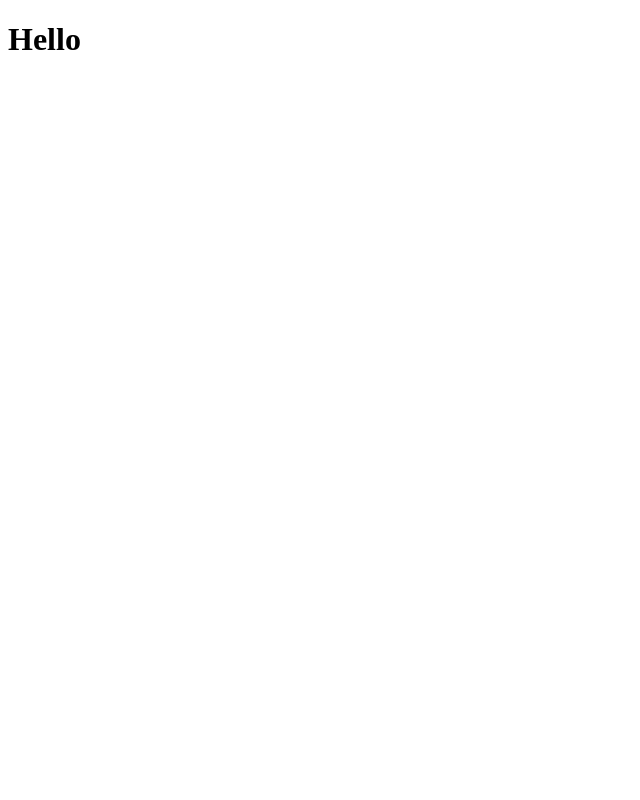
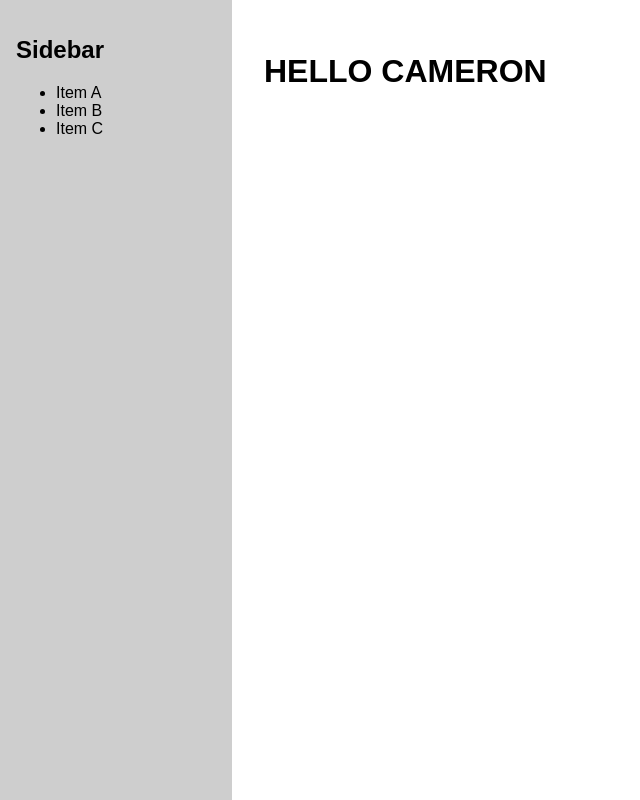
Before and after one commit to henrynitzberg/SchorgApp, a React (Vite) app in the folder frontend/: page / in a window 1280 px wide. Shown: the whole page, without its empty margins (0-640 px from the left). Built offline with nearby package versions, Linux system fonts and the light colour scheme.

Commit message:
sidebar wip

```diff
--- a/frontend/src/App.jsx
+++ b/frontend/src/App.jsx
@@ -2,6 +2,7 @@ import { useState } from "react";
 import { Routes, Route, BrowserRouter } from "react-router-dom";
 
 import Home from "./pages/Home.jsx";
+import Layout from "./components/Layout.jsx";
 
 import "./css/index.css";
 
@@ -9,7 +10,9 @@ function App() {
   return (
     <BrowserRouter>
       <Routes>
-        <Route path="/" element={<Home />} />
+        <Route path="/" element={<Layout />}>
+            <Route index element={<Home />} />
+        </Route>
       </Routes>
     </BrowserRouter>
   );
--- /dev/null
+++ b/frontend/src/components/Layout.jsx
@@ -0,0 +1,13 @@
+import Sidebar from "./Sidebar";
+import { Outlet } from "react-router-dom";
+
+export default function Layout() {
+  return (
+    <div className="layout">
+      <Sidebar />
+      <main className="main-content">
+        <Outlet />
+      </main>
+    </div>
+  );
+}
--- /dev/null
+++ b/frontend/src/components/Sidebar.jsx
@@ -0,0 +1,12 @@
+export default function Sidebar() {
+    return (
+      <div className="sidebar">
+        <h2>Sidebar</h2>
+        <ul>
+          <li>Item A</li>
+          <li>Item B</li>
+          <li>Item C</li>
+        </ul>
+      </div>
+    );
+  }
--- a/frontend/src/css/index.css
+++ b/frontend/src/css/index.css
@@ -0,0 +1,31 @@
+body {
+    margin: 0;
+    font-family: sans-serif;
+  }
+
+  .layout {
+    display: flex;
+    height: 100vh;
+  }
+
+  .sidebar {
+    width: 200px;
+    background: #cecece;
+    padding: 1rem;
+  }
+
+  .main-content {
+    flex: 1;
+    padding: 2rem;
+  }
+
+  .resizer {
+    background-color: #ccc;
+    cursor: col-resize;
+    width: 5px;
+  }
+
+  .main-content {
+    background-color: #fff;
+    overflow: auto;
+  }
--- a/frontend/src/pages/Home.jsx
+++ b/frontend/src/pages/Home.jsx
@@ -1,3 +1,3 @@
 export default function Home() {
-  return <h1>Hello</h1>;
+  return <h1>HELLO CAMERON</h1>;
 }
```
